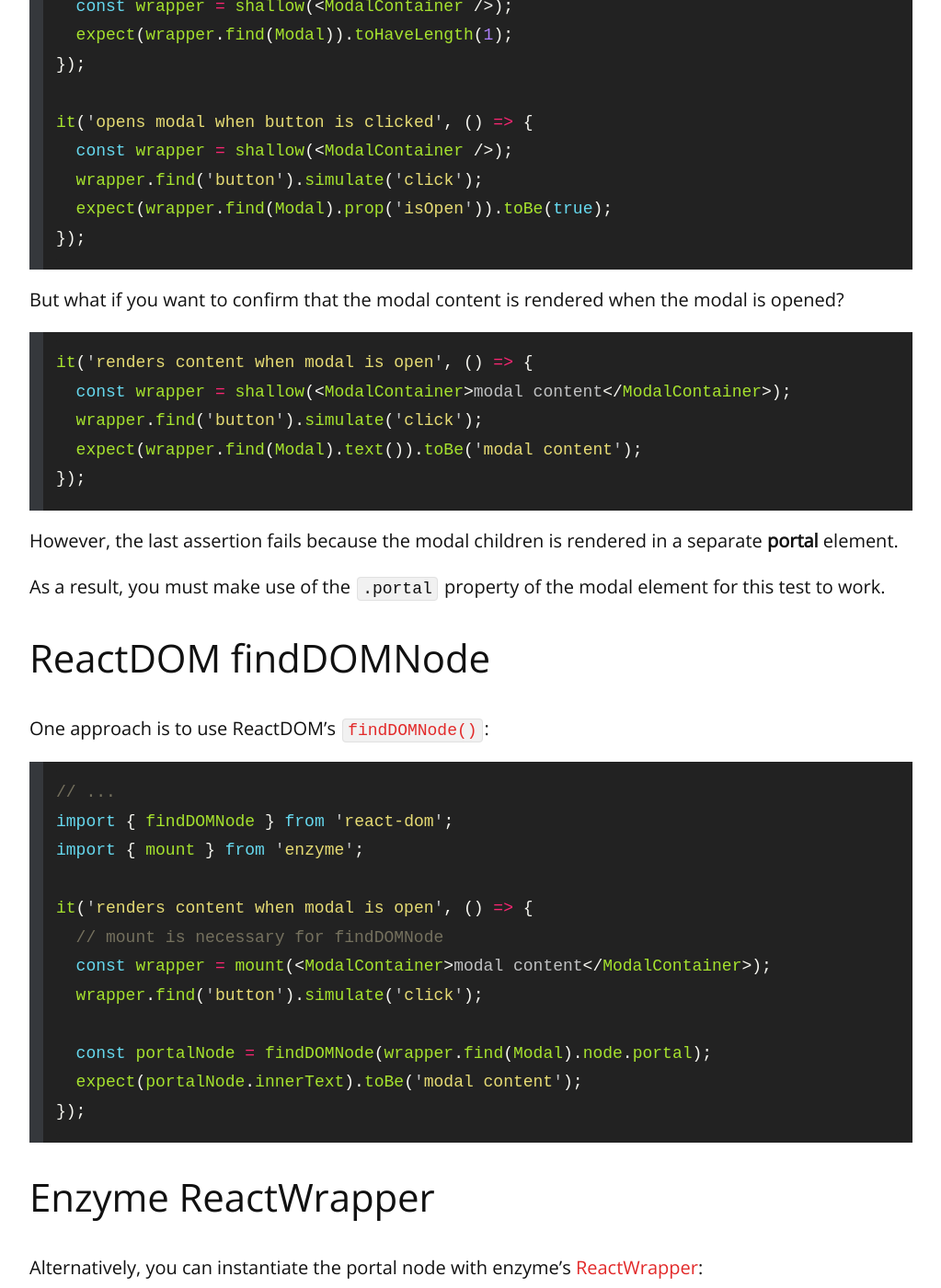
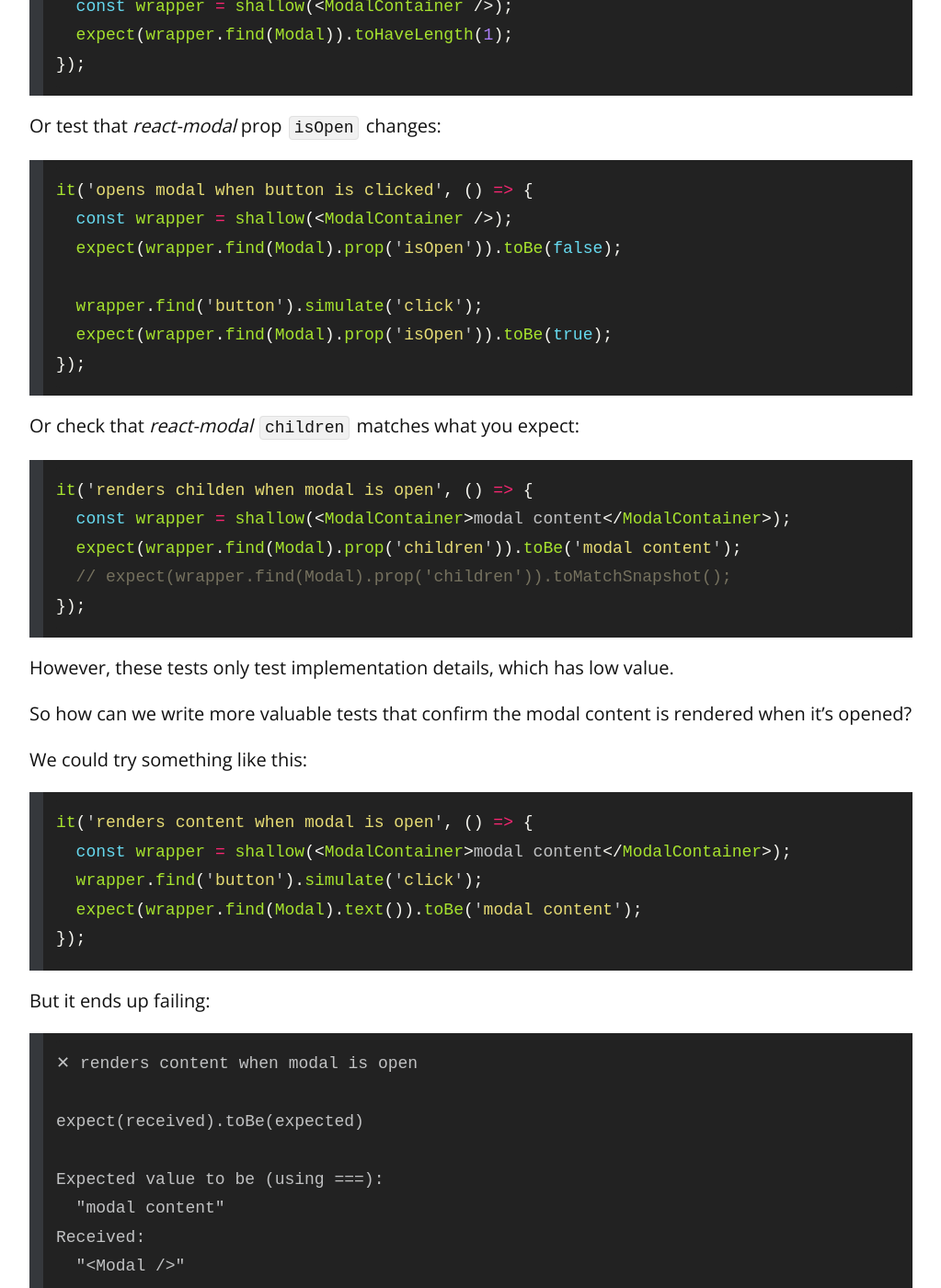
Before and after one commit to remarkablemark/remarkablemark.github.io, a Jekyll site: the page built from _posts/2017/2017-05-17-testing-react-modal.md, in a window 1280 px wide and 1400 px high, scrolled down 1786 px. Shown: the whole window at 92% size, without its empty margins (128-1151 px from the left). Built offline with Jekyll 4.4.1, drawn with Linux system fonts in a browser that asks for light colours; comment, search, counter and statistics services are not loaded; some of the changed text lies outside the part shown.

Commit message:
fix(posts): update "How to test react-modal"
Post: 2017-05-17-testing-react-modal.md

- Fix code with updated enzyme API and remove invalid examples
- Update headings and improve content layout
- Make further improvements to prose (readability and flow)
- Add CodeSandbox demo

````diff
--- a/_posts/2017/2017-05-17-testing-react-modal.md
+++ b/_posts/2017/2017-05-17-testing-react-modal.md
@@ -2,12 +2,12 @@
 layout: post
 title: How to test react-modal
 date: 2017-05-17 20:25:00
-updated: 2020-03-12 21:19:43
-excerpt: Writing unit tests for react-modal using jest and enzyme.
-categories: react react-dom react-modal modal jest test enzyme jsx javascript
+updated: 2020-03-14 15:41:17
+excerpt: How to write unit tests for react-modal using jest and enzyme.
+categories: react modal test jest enzyme javascript
 ---
 
-Let's say you have a component `ModalContainer` that renders [react-modal](https://github.com/reactjs/react-modal):
+Let's say we have `<ModalContainer>` that renders [react-modal](https://github.com/reactjs/react-modal):
 
 ```jsx
 // ModalContainer.js
@@ -43,11 +43,11 @@
 export default ModalContainer;
 ```
 
-How would you write a test for this component?
+How would we write a test for the modal component?
 
 ## Enzyme find
 
-You can use [enzyme's](https://github.com/airbnb/enzyme) [`.find()`](https://enzymejs.github.io/enzyme/docs/api/ReactWrapper/find.html) to verify that `react-modal` is rendered:
+You can use [enzyme](https://github.com/airbnb/enzyme) [`find`](https://enzymejs.github.io/enzyme/docs/api/ReactWrapper/find.html) to verify that _react-modal_ renders:
 
 ```jsx
 // ModalContainer.test.js
@@ -60,15 +60,35 @@
   const wrapper = shallow(<ModalContainer />);
   expect(wrapper.find(Modal)).toHaveLength(1);
 });
+```
 
+Or test that _react-modal_ prop `isOpen` changes:
+
+```jsx
 it('opens modal when button is clicked', () => {
   const wrapper = shallow(<ModalContainer />);
+  expect(wrapper.find(Modal).prop('isOpen')).toBe(false);
+
   wrapper.find('button').simulate('click');
   expect(wrapper.find(Modal).prop('isOpen')).toBe(true);
 });
 ```
 
-But what if you want to confirm that the modal content is rendered when the modal is opened?
+Or check that _react-modal_ `children` matches what you expect:
+
+```jsx
+it('renders childen when modal is open', () => {
+  const wrapper = shallow(<ModalContainer>modal content</ModalContainer>);
+  expect(wrapper.find(Modal).prop('children')).toBe('modal content');
+  // expect(wrapper.find(Modal).prop('children')).toMatchSnapshot();
+});
+```
+
+However, these tests only test implementation details, which has low value.
+
+So how can we write more valuable tests that confirm the modal content is rendered when it's opened?
+
+We could try something like this:
 
 ```jsx
 it('renders content when modal is open', () => {
@@ -78,42 +98,95 @@
 });
 ```
 
-However, the last assertion fails because the modal children is rendered in a separate **portal** element.
+But it ends up failing:
 
-As a result, you must make use of the `.portal` property of the modal element for this test to work.
+```
+✕ renders content when modal is open
 
-## ReactDOM findDOMNode
+expect(received).toBe(expected)
 
-One approach is to use ReactDOM's [`findDOMNode()`](https://reactjs.org/docs/react-dom.html#finddomnode):
+Expected value to be (using ===):
+  "modal content"
+Received:
+  "<Modal />"
+
+  27 | it('renders content when modal is open', () => {
+  28 |   const wrapper = shallow(<ModalContainer>modal content</ModalContainer>);
+  29 |   wrapper.find('button').simulate('click');
+> 30 |   expect(wrapper.find(Modal).text()).toBe('modal content');
+  31 | });
+```
+
+To fix it, we can do one of the following:
+
+- [mount](#mount) the element and get the modal text,
+- or get the modal [node's innerText](#nodeinnertext).
+
+## mount
+
+The advantage of enzyme [`mount`](https://enzymejs.github.io/enzyme/docs/api/ReactWrapper/mount.html) is it renders the element to an actual DOM ([browser](https://developer.mozilla.org/docs/Web/API/Document_Object_Model) or [jsdom](https://github.com/jsdom/jsdom)):
 
 ```jsx
-// ...
-import { findDOMNode } from 'react-dom';
 import { mount } from 'enzyme';
 
+// ...
 it('renders content when modal is open', () => {
-  // mount is necessary for findDOMNode
+  // mount renders to the dom (real or mocked)
   const wrapper = mount(<ModalContainer>modal content</ModalContainer>);
   wrapper.find('button').simulate('click');
 
-  const portalNode = findDOMNode(wrapper.find(Modal).node.portal);
+  // element text
+  expect(wrapper.find(Modal).text()).toBe('modal content');
+});
+```
+
+## node.innerText
+
+### instance
+
+To get _react-modal_ `node` (which is an actual DOM node), you need to get the modal [`instance`](https://enzymejs.github.io/enzyme/docs/api/ReactWrapper/instance.html):
+
+```jsx
+it('renders content when modal is open', () => {
+  // mount renders to the dom (real or mocked)
+  const wrapper = mount(<ModalContainer>modal content</ModalContainer>);
+  wrapper.find('button').simulate('click');
+
+  // instance node
+  const instance = wrapper.find(Modal).instance();
+  expect(instance.node.innerText).toBe('modal content');
+});
+```
+
+Then you can call [`innerText`](https://developer.mozilla.org/docs/Web/API/HTMLElement/innerText) on the node to get the rendered text.
+
+### findDOMNode
+
+Since _react-modal_ has a [portal](https://reactcommunity.org/react-modal/testing/) property, you can use [`findDOMNode`](https://reactjs.org/docs/react-dom.html#finddomnode) to get the node:
+
+```jsx
+import { findDOMNode } from 'react-dom';
+
+// ...
+it('renders content when modal is open', () => {
+  // mount renders to the dom (real or mocked)
+  const wrapper = mount(<ModalContainer>modal content</ModalContainer>);
+  wrapper.find('button').simulate('click');
+
+  // findDOMNode
+  const portalNode = findDOMNode(instance.portal);
   expect(portalNode.innerText).toBe('modal content');
 });
 ```
 
-## Enzyme ReactWrapper
+## Demo
 
-Alternatively, you can instantiate the portal node with enzyme's [ReactWrapper](https://github.com/airbnb/enzyme/blob/master/packages/enzyme/src/ReactWrapper.js):
+The code and tests can be found on [CodeSandbox](https://codesandbox.io/s/testing-react-modal-qnroz):
 
-```jsx
-// ...
-import { ReactWrapper } from 'enzyme';
-
-it('renders content when modal is open', () => {
-  const wrapper = mount(<ModalContainer>modal content</ModalContainer>);
-  wrapper.find('button').simulate('click');
-
-  const portalWrapper = new ReactWrapper(wrapper.find(Modal).node.portal, true);
-  expect(portalWrapper.text()).toBe('modal content');
-});
-```
+<iframe
+  src="https://codesandbox.io/embed/confident-wright-qnroz?autoresize=1&fontsize=14&hidenavigation=1&module=%2Fsrc%2Fcomponents%2FModalContainer.test.js&previewwindow=tests"
+  style="width:100%; height:500px; border:0; border-radius: 4px; overflow:hidden;"
+  title="Testing react-modal"
+  allow="geolocation; microphone; camera; midi; vr; accelerometer; gyroscope; payment; ambient-light-sensor; encrypted-media; usb"
+  sandbox="allow-modals allow-forms allow-popups allow-scripts allow-same-origin"
+></iframe>
````
